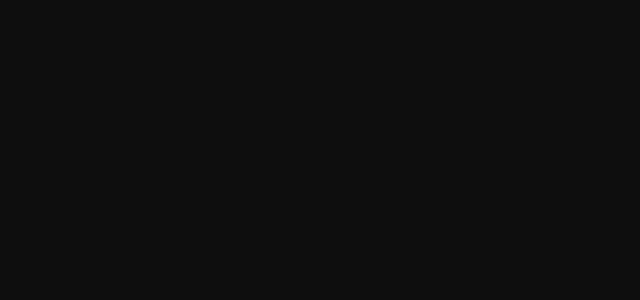
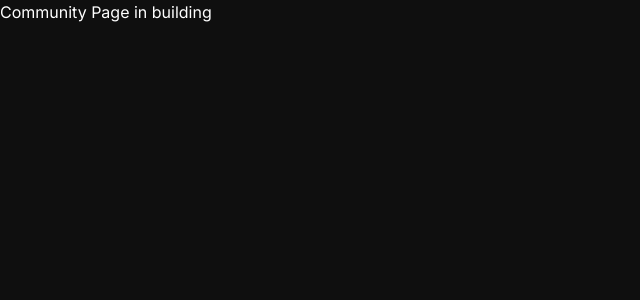
Before and after one commit to benjamindestiny/romance, a React (Vite) app: page /community in a window 1280 px wide. Before the commit this address had no page. Shown: the top 300 px of the page, without its empty margins (0-640 px from the left). Built offline with nearby package versions, Linux system fonts and the light colour scheme.

Commit message:
Updated Several Pages

```diff
--- a/src/App.jsx
+++ b/src/App.jsx
@@ -6,6 +6,7 @@ import Quiz from './pages/Quiz.jsx'
 import Journey from './pages/Journey.jsx';
 import ToastProvider from './components/ToastProvider.jsx';
 import Collaborate from './pages/Collaborate.jsx';
+import Community from './pages/Community.jsx'
 
 
 
@@ -26,6 +27,10 @@ function App() {
 
         {/* Collaborate (coming soon) */}
         <Route path="/collaborate" element={<Collaborate />} />
+
+        {/* Community Page (in building) */}
+        <Route path='/community' element={<Community />} />
+
       </Routes>
     </ToastProvider>
   );
--- /dev/null
+++ b/src/pages/Community.jsx
@@ -0,0 +1,9 @@
+import React from 'react'
+
+export default function Community() {
+  return (
+    <div>
+      Community Page in building
+    </div>
+  )
+}
```
